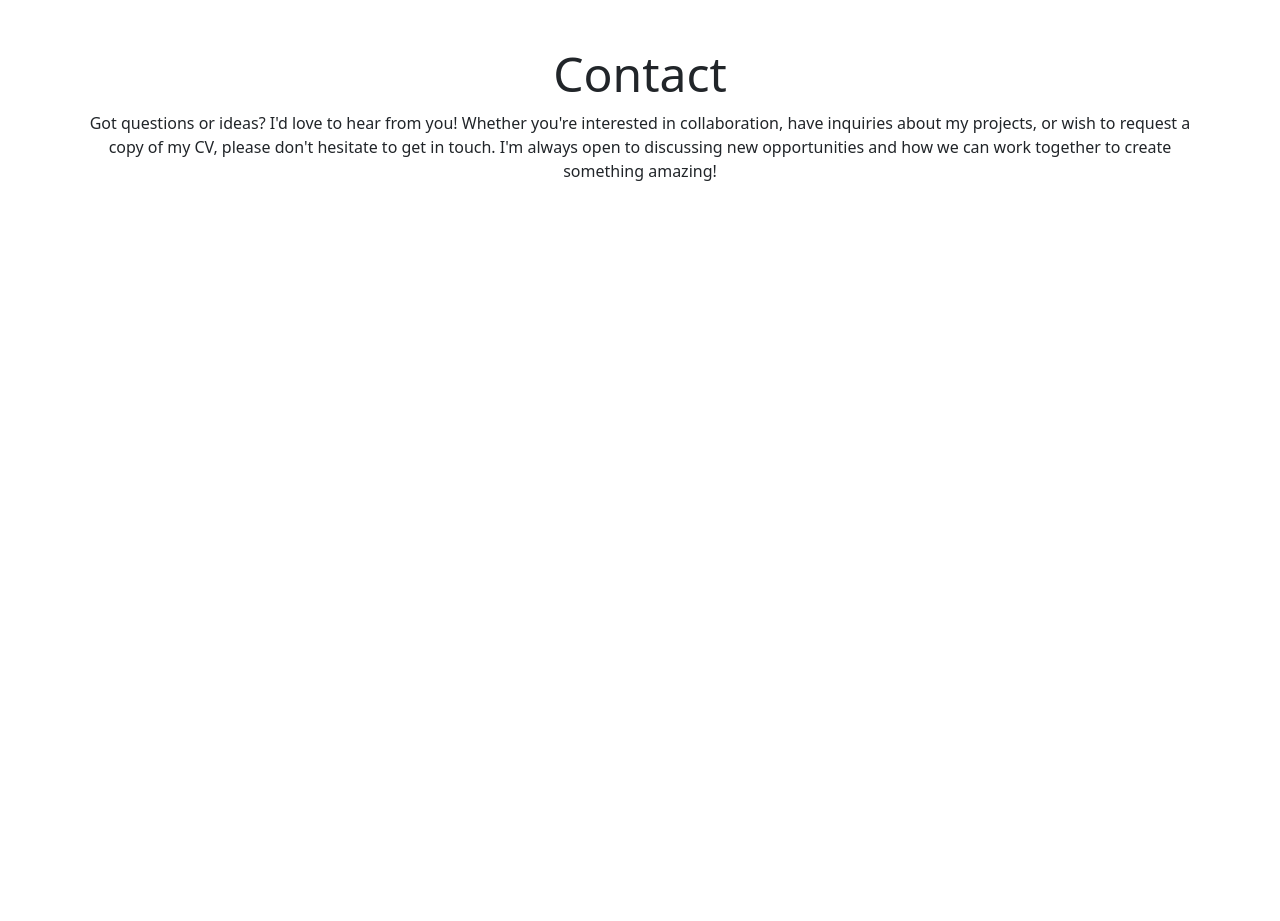
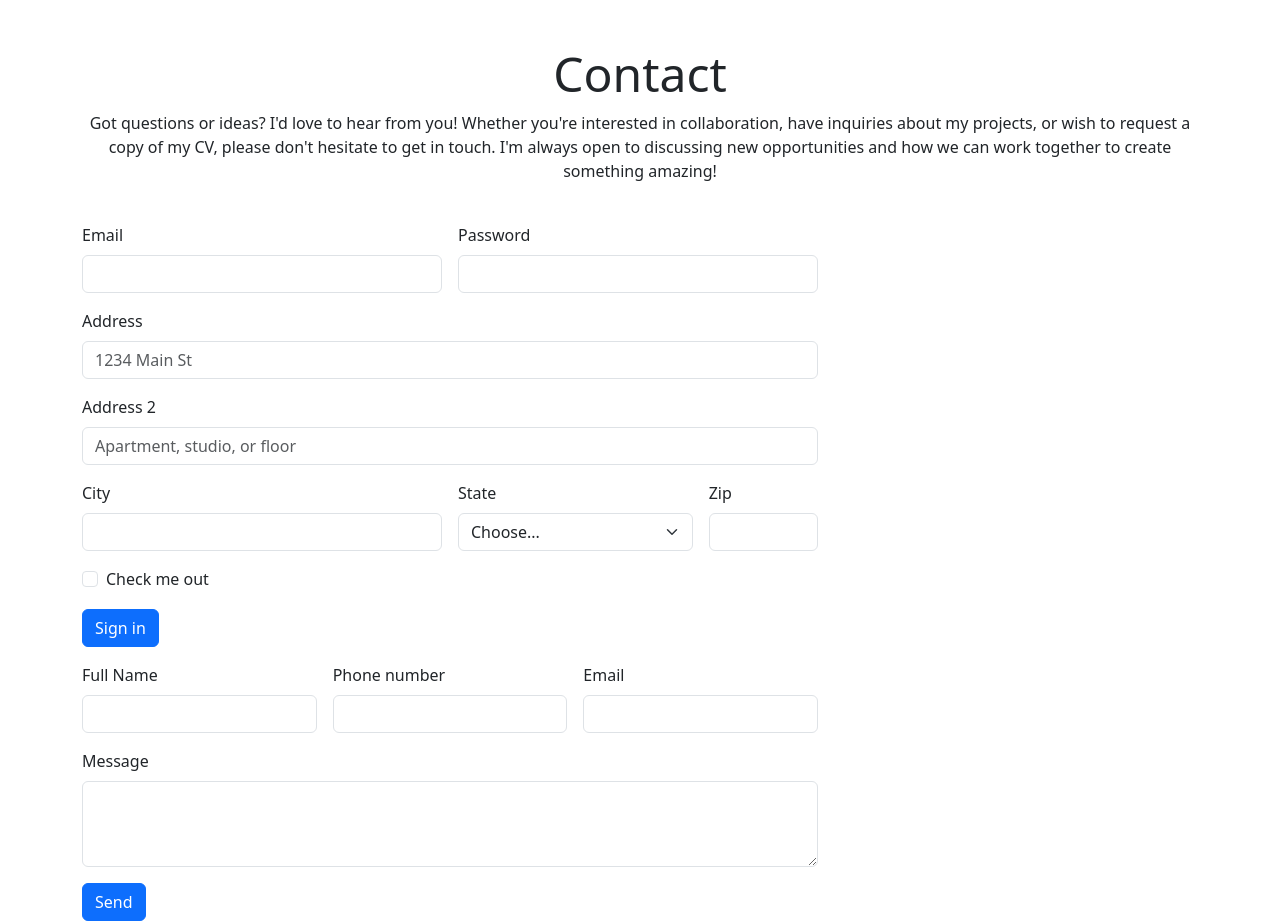
Before and after one commit to Dawnie71/Bootstrapping-a-Portfolio, a plain HTML site: page index.html in a window 1280 px wide. Shown: the part 1854-2775 px from the top of the page. Before the commit the page ends 2077 px from the top, so only its background shows below. Drawn offline with nearby package versions, Linux system fonts and the light colour scheme.

Commit message:
Added the form.

```diff
--- a/index.html
+++ b/index.html
@@ -187,7 +187,74 @@
                 <p class="nt-4">Got questions or ideas? I'd love to hear from you! Whether you're interested in collaboration, have inquiries about my projects, or wish to request a copy of my CV, please don't hesitate to get in touch. I'm always open to discussing new opportunities and how we can work together to create something amazing!</p>
             </div>
             <div class="col-12 col-md-10 col-lg-8">
-              <!--Add your forms here-->
+                <form class="row g-3">
+                    <div class="col-md-6">
+                      <label for="inputEmail4" class="form-label">Email</label>
+                      <input type="email" class="form-control" id="inputEmail4">
+                    </div>
+                    <div class="col-md-6">
+                      <label for="inputPassword4" class="form-label">Password</label>
+                      <input type="password" class="form-control" id="inputPassword4">
+                    </div>
+                    <div class="col-12">
+                      <label for="inputAddress" class="form-label">Address</label>
+                      <input type="text" class="form-control" id="inputAddress" placeholder="1234 Main St">
+                    </div>
+                    <div class="col-12">
+                      <label for="inputAddress2" class="form-label">Address 2</label>
+                      <input type="text" class="form-control" id="inputAddress2" placeholder="Apartment, studio, or floor">
+                    </div>
+                    <div class="col-md-6">
+                      <label for="inputCity" class="form-label">City</label>
+                      <input type="text" class="form-control" id="inputCity">
+                    </div>
+                    <div class="col-md-4">
+                      <label for="inputState" class="form-label">State</label>
+                      <select id="inputState" class="form-select">
+                        <option selected>Choose...</option>
+                        <option>...</option>
+                      </select>
+                    </div>
+                    <div class="col-md-2">
+                      <label for="inputZip" class="form-label">Zip</label>
+                      <input type="text" class="form-control" id="inputZip">
+                    </div>
+                    <div class="col-12">
+                      <div class="form-check">
+                        <input class="form-check-input" type="checkbox" id="gridCheck">
+                        <label class="form-check-label" for="gridCheck">
+                          Check me out
+                        </label>
+                      </div>
+                    </div>
+                    <div class="col-12">
+                      <button type="submit" class="btn btn-primary">Sign in</button>
+                    </div>
+                    <form class="row g-3">
+                        <div class="col-lg-4">
+                            <label for="full-name" class="form-label">Full Name</label>
+                            <input type="text" class="form-control" id="full-name">
+                        </div>
+                        <div class="col-lg-4">
+                            <label for="phonenumber" class="form-label">Phone number</label>
+                            <input type="number" class="form-control" id="phonenumber">
+                        </div>
+                        <div class="col-lg-4">
+                            <label for="email" class="form-label">Email</label>
+                            <input type="email" class="form-control" id="email">
+                        </div>
+                        <div class="col-12">
+                            <label for="message" class="form-label">Message</label>
+                            <textarea class="form-control" id="message" rows="3"></textarea>
+                        </div>
+                        <div class="col-12">
+                            <button type="submit" class="btn btn-primary">Send</button>
+                        </div>
+                    </form>
+                </div>
+            </div>
+        </footer>
+                  </form>
             </div>
 
     <!-- Bootstrap JS Script-->
```
